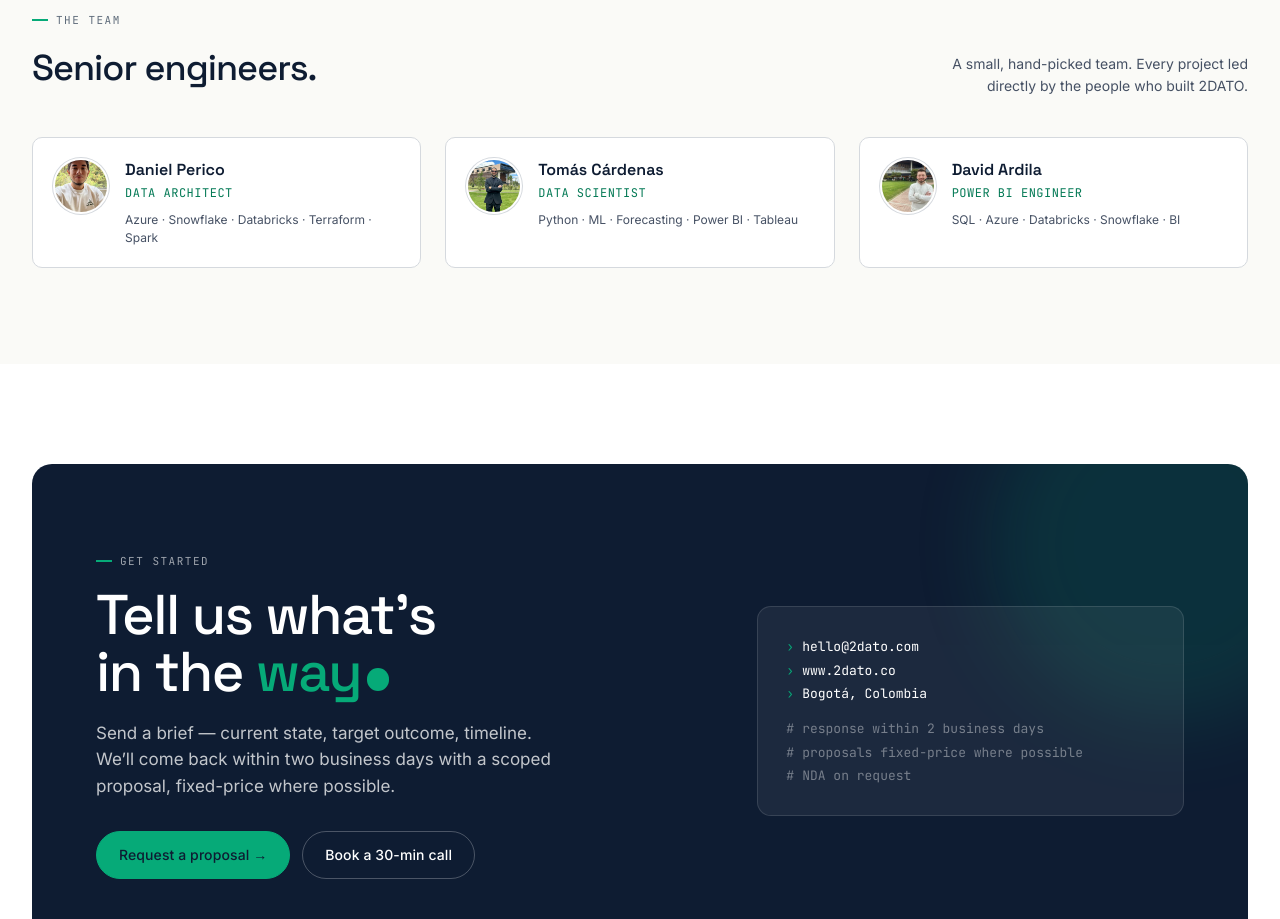
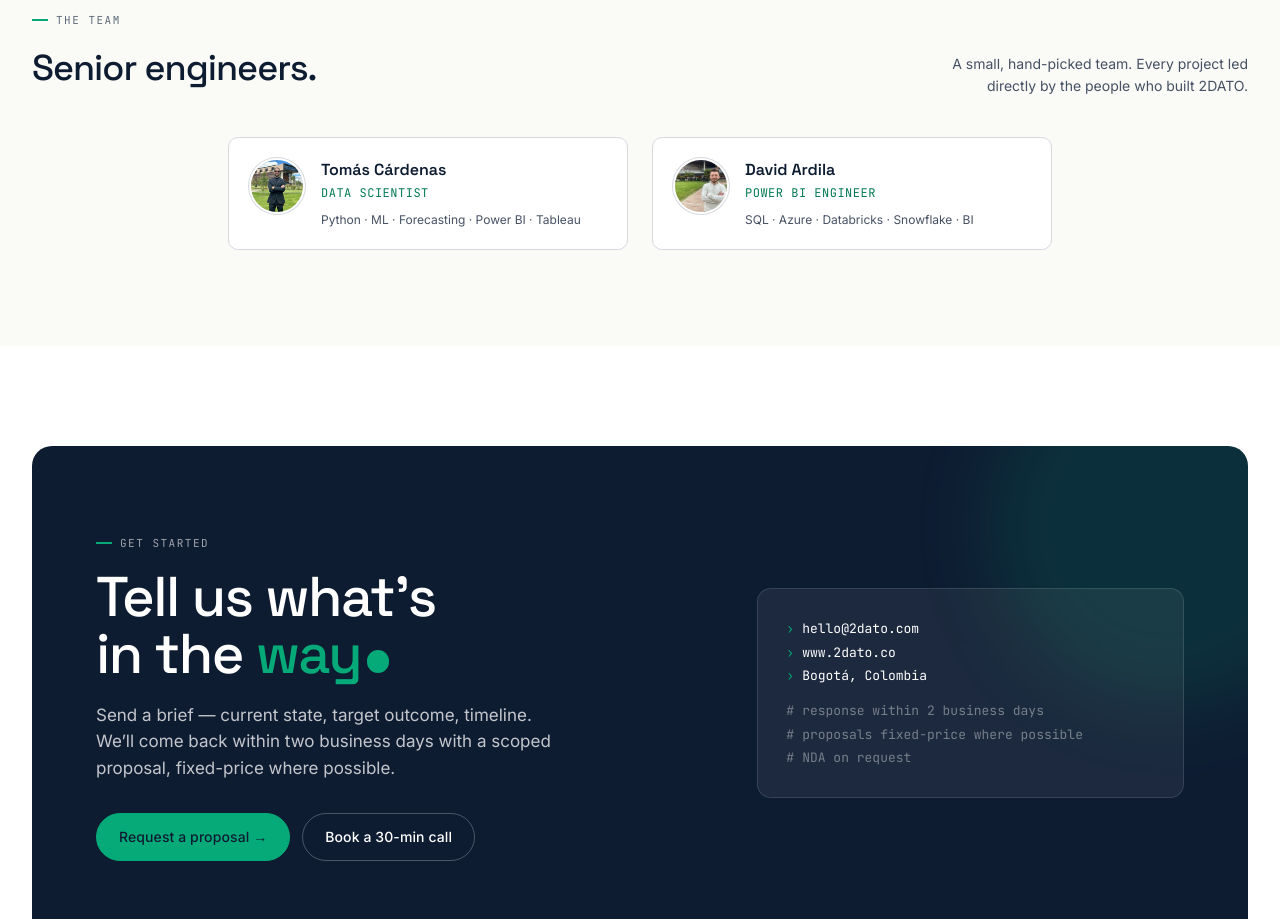
Before and after one commit to danielpesa7/landing-page-2-dato, a website: page index.html in a window 1280 px wide. Shown: the part 3928-4847 px from the top of the page. Drawn offline with Linux system fonts and the light colour scheme.

Commit message:
chore: ocultar tarjeta de Daniel Perico en sección del equipo
Comentada temporalmente la card de Daniel Perico en el HTML y ajustado
el CSS para que las 2 tarjetas restantes queden centradas con :has().

```diff
--- a/index.html
+++ b/index.html
@@ -657,7 +657,7 @@
                     </p>
                 </div>
                 <div class="team-grid">
-                    <article class="tm">
+                    <!-- <article class="tm">
                         <div class="tm-avatar">
                             <picture>
                                 <source srcset="assets/daniel-perico.webp" type="image/webp" />
@@ -678,7 +678,7 @@
                                 Azure · Snowflake · Databricks · Terraform · Spark
                             </p>
                         </div>
-                    </article>
+                    </article> -->
                     <article class="tm">
                         <div class="tm-avatar">
                             <picture>
--- a/styles.css
+++ b/styles.css
@@ -1049,6 +1049,12 @@ section {
     display: grid;
     grid-template-columns: repeat(3, 1fr);
     gap: 24px;
+    justify-content: center;
+}
+
+#team .team-grid:has(> .tm:nth-child(2):last-child),
+#team .team-grid:has(> .tm:only-child) {
+    grid-template-columns: repeat(2, minmax(0, 400px));
 }
 
 .tm {
```
